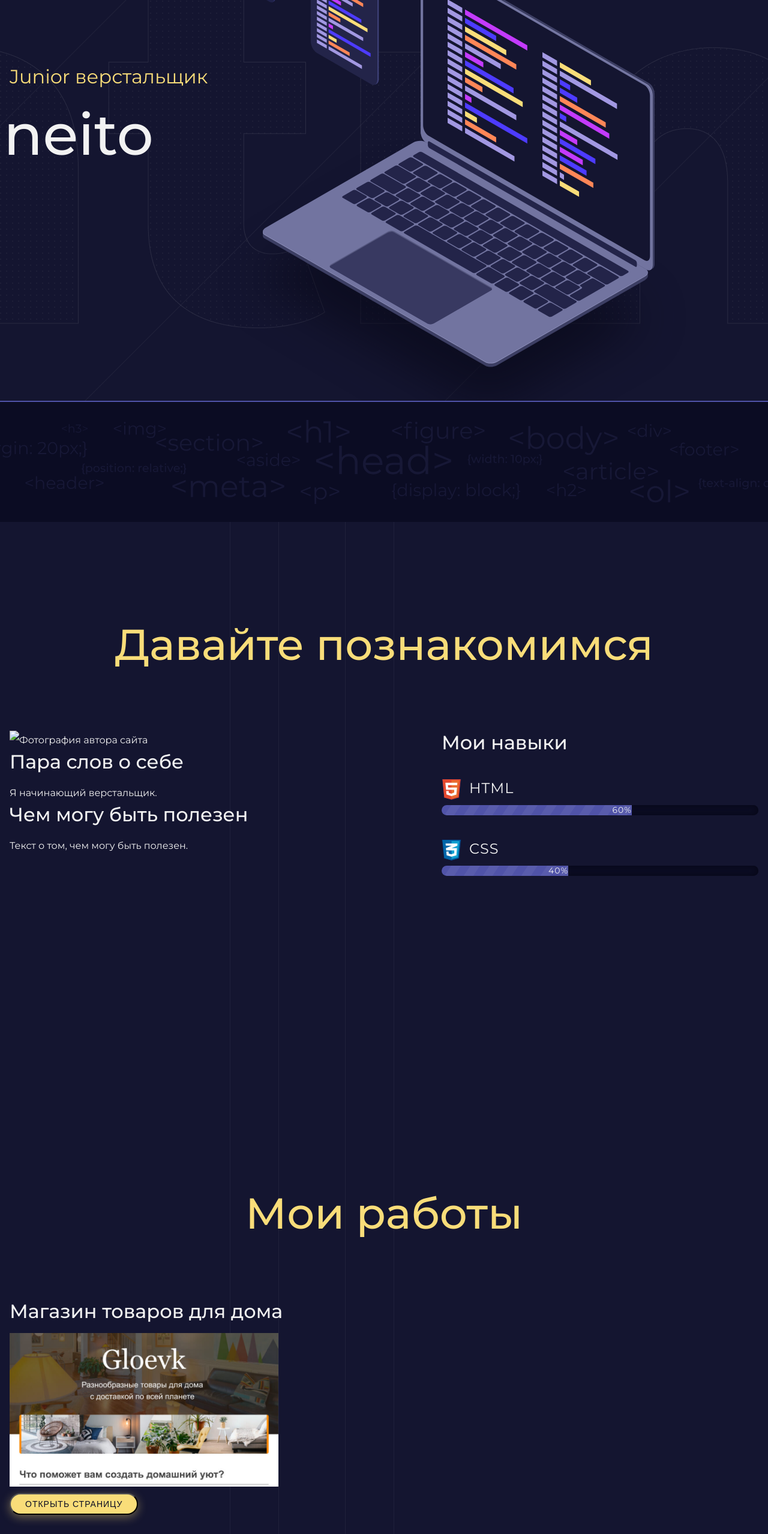
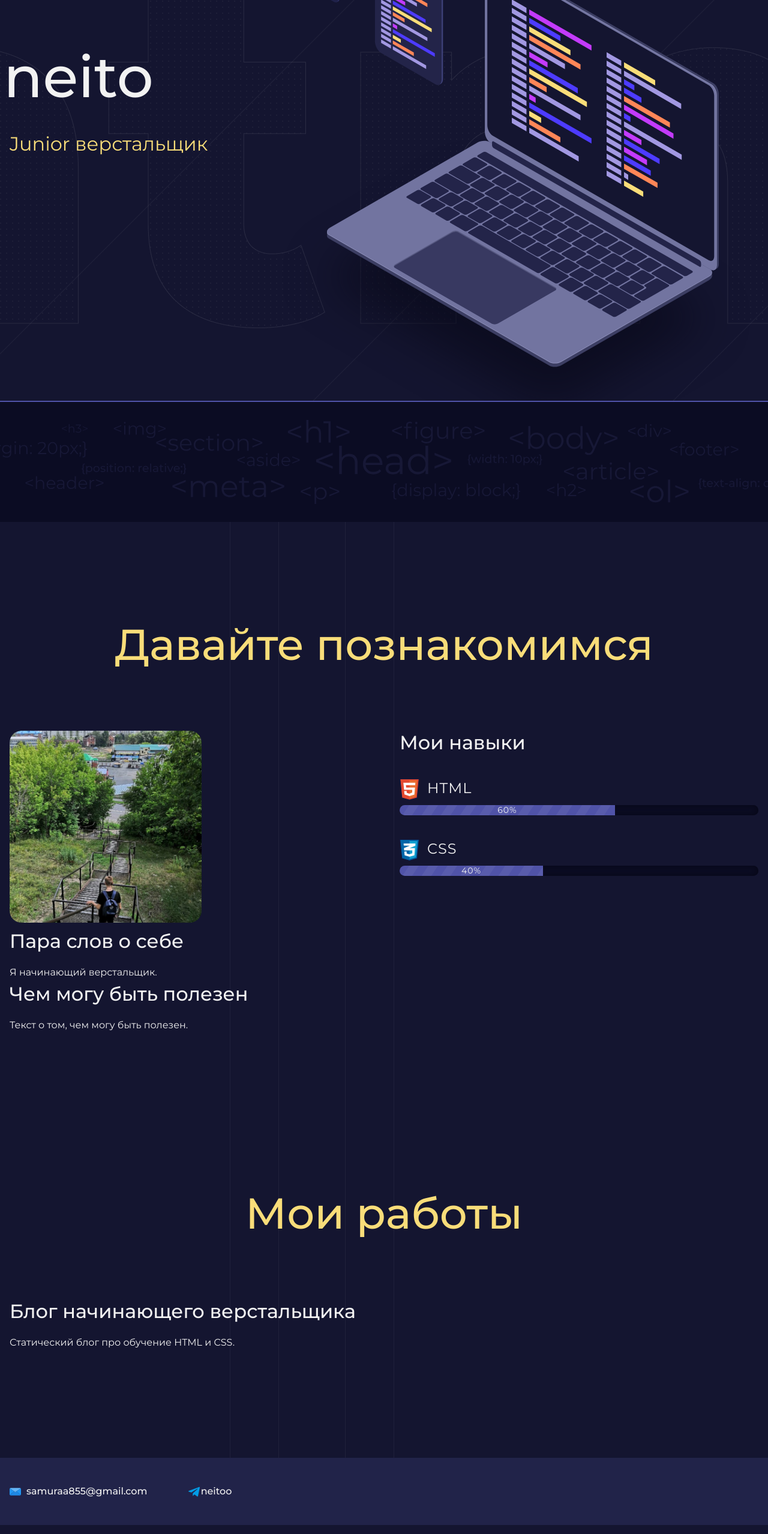
Before and after one commit to neitoo/neitosite, a plain HTML site: page index.html in a window 1280 px wide. Shown: the part 240-2797 px from the top of the page at 60% size. Drawn offline with Linux system fonts and the light colour scheme.

Commit message:
Коррекция сайта

```diff
--- a/index.html
+++ b/index.html
@@ -29,7 +29,7 @@
           <h2 class="subheading">Давайте познакомимся</h2>
             <span class="aboutme">
               <figure class="user-image">
-                  <img src="#" alt="Фотография автора сайта">
+                  <img src="files/user.jpg" alt="Фотография автора сайта">
                 </figure>
               <h3>Пара слов о себе</h3>
               <p>Я начинающий верстальщик.</p>
@@ -51,12 +51,14 @@
     <section class="portfolio">
       <div class="container">
           <h2 class="subheading">Мои работы</h2>
-          <h3>Магазин товаров для дома</h3>
-              <figure class="project-image">
-                  <img src="files/project.jpg" width="" height="" alt="Сайт магазина товаров">
-                  <!-- <a class="button" href="source/project-gloevk/index.html">Открыть страницу</a> -->
-                  <button class="button" onclick="document.location='source/project-gloevk/index.html'">Открыть страницу</button>
-                </figure>
+              <!-- <div class="prokrutka"> -->
+                <!-- <h3>Магазин товаров для дома</h3> -->
+                    <!-- <figure class="project-image"> -->
+                        <!-- <img src="files/project.jpg" width="" height="" alt="Сайт магазина товаров"> -->
+                        <!-- <a class="button" href="source/project-gloevk/index.html">Открыть страницу</a> -->
+                        <!-- <button class="button" onclick="document.location='source/project-gloevk/index.html'">Открыть страницу</button> -->
+                    <!-- </figure> -->
+              <!-- </div> -->
              <div class="blog">
               <h3>Блог начинающего верстальщика</h3>
               <p>Статический блог про обучение HTML и CSS.</p>
--- a/style.css
+++ b/style.css
@@ -114,7 +114,7 @@ body {
   position: absolute;
   content: "";
   top: 24px;
-  left: calc(30vw - 32px);
+  left: calc(36vw - 2px);
   width: 800px;
   height: 800px;
   background-image: url("img/hero-image.svg");
@@ -136,7 +136,7 @@ body {
 
 .heading {
   z-index: 1;
-  order: 2;
+  order: 1;
   margin: 0 0 0 -10px;
   width: 815px;
   font-size: 96px;
@@ -146,10 +146,9 @@ body {
 
 .hero-image p {
   z-index: 1;
-  order: 1;
+  order: 2;
   margin: 0;
-  padding: 32px 0;
-  padding-bottom: 16px;
+  padding: 32px 0 16px;
   font-size: 32px;
   line-height: 48px;
   color: #f9dd79;
@@ -178,6 +177,12 @@ body {
   color: #f9dd79;
 }
 
+/* .prokrutka {
+  overflow-x: scroll;
+  display: flex;
+  flex-direction: row;
+} */
+
 .aboutme {
   position: absolute;
 }
@@ -194,13 +199,14 @@ body {
 }
 
 .user-image img {
-  width: 640px;
-  height: 640px;
+  border-radius: 20px;
+  width: 320px;
+  height: 320px;
   object-fit: cover;
 }
 
 .intro .container div {
-  margin-left: 720px;
+  margin-left: 650px;
   margin-bottom: 56px;
 }
 
@@ -253,7 +259,7 @@ body {
 .level {
   margin: 0 0 40px;
   height: 17px;
-  text-align: right;
+  text-align: center;
   background-color: #0b0c23;
   box-shadow: inset 0 0 12px #070716;
   border-radius: 12px;
@@ -275,19 +281,6 @@ body {
   padding-bottom: 160px;
 }
 
-.projects {
-  margin: 0;
-  padding: 0;
-  list-style: none;
-}
-
-.projects li {
-  position: relative;
-  min-height: 256px;
-  margin: 0 0 100px;
-  padding-left: 528px;
-}
-
 .project-image {
   margin: 0;
 }
@@ -302,8 +295,12 @@ body {
   margin: 0 0 32px;
 }
 
+button {
+  padding-left: 80%;
+}
+
 .button {
-  position: static;
+  position: relative;
   margin: 0;
   padding: 8px 24px;
   display: block;
```
